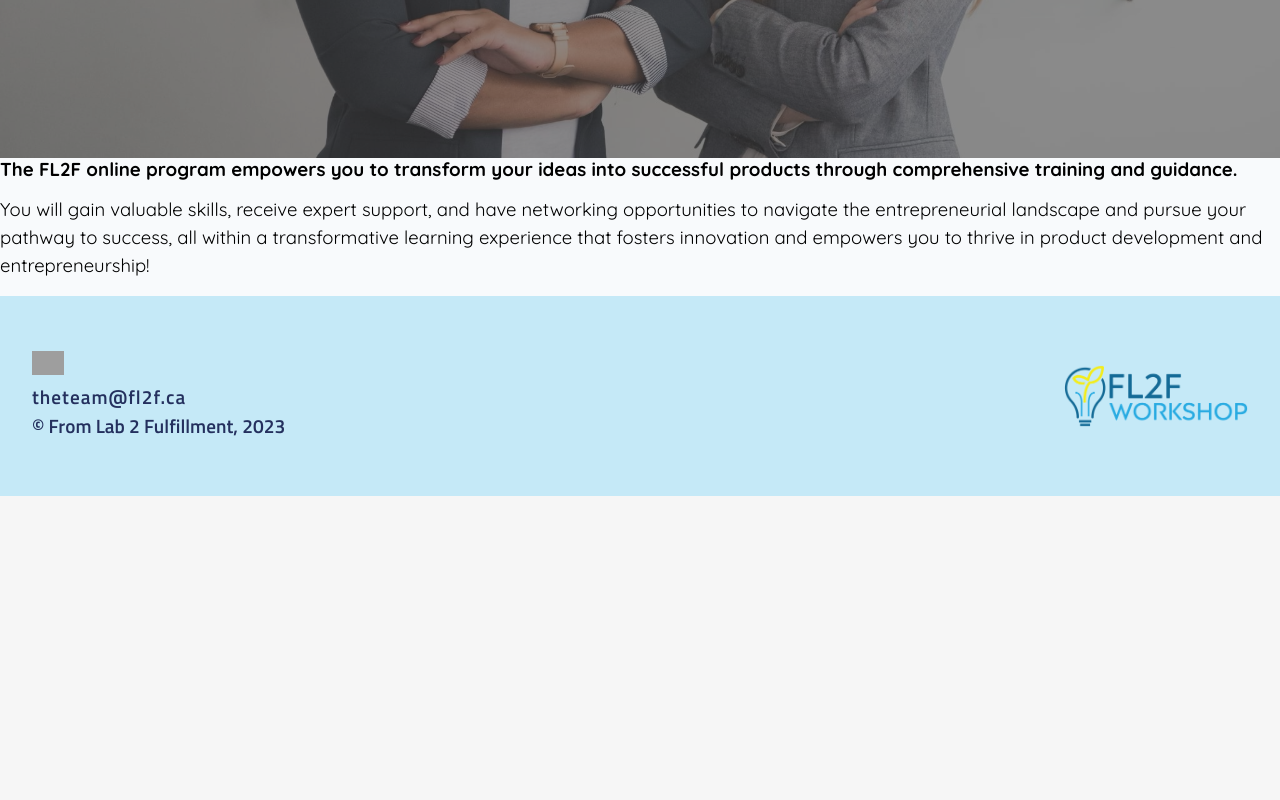
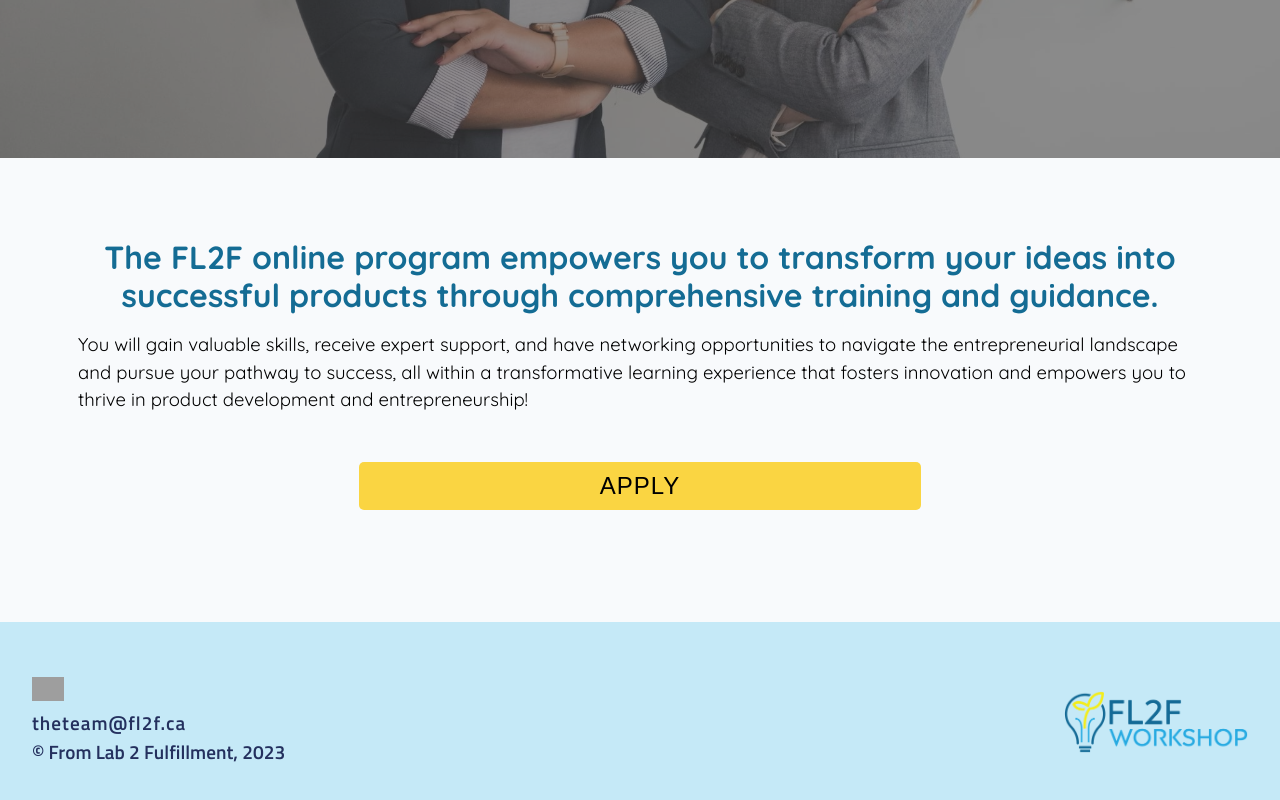
Before and after one commit to I2SenseLab/fl2f-site, an Astro site: page /about in a window 1280 px wide. Shown: the part 612-1412 px from the top of the page. Before the commit the page ends 1108 px from the top, so only its background shows below. Built offline with nearby package versions, Linux system fonts and the light colour scheme; Astro itself is replaced by a stand-in of ours; grey boxes are pictures that could not be loaded.

Commit message:
working on about

```diff
--- a/src/pages/about.astro
+++ b/src/pages/about.astro
@@ -2,6 +2,7 @@
 import Layout from "../layouts/Layout.astro";
 import Showcase from "../components/Showcase.astro";
 import WhatToExpect from "../components/WhatToExpect.astro";
+import "../styles/about.scss";
 ---
 
 <Layout title="Our Program">
@@ -13,17 +14,20 @@ import WhatToExpect from "../components/WhatToExpect.astro";
   />
   <!-- Below Showcase -->
   <div class="subheading">
+    <div class="container">
       <h3>
         The FL2F online program empowers you to transform your ideas into
         successful products through comprehensive training and guidance.
       </h3>
       <p>
-      You will gain valuable skills, receive expert support, and have networking
-      opportunities to navigate the entrepreneurial landscape and pursue your
-      pathway to success, all within a transformative learning experience that
-      fosters innovation and empowers you to thrive in product development and
-      entrepreneurship!
+        You will gain valuable skills, receive expert support, and have
+        networking opportunities to navigate the entrepreneurial landscape and
+        pursue your pathway to success, all within a transformative learning
+        experience that fosters innovation and empowers you to thrive in product
+        development and entrepreneurship!
       </p>
+      <a href="/apply"><button class="btn btn-add">Apply</button></a>
+    </div>
   </div>
 
   <WhatToExpect />
--- /dev/null
+++ b/src/styles/about.scss
@@ -0,0 +1,14 @@
+@import "variables";
+
+.subheading {
+  text-align: center;
+  padding: 5rem 3rem;
+  h3 {
+    font-size: 2rem;
+    margin-bottom: 1rem;
+    color: $secondary-color;
+  }
+  p {
+    text-align: left;
+  }
+}
```
Lines whose indentation alone changed are shown as unchanged.
